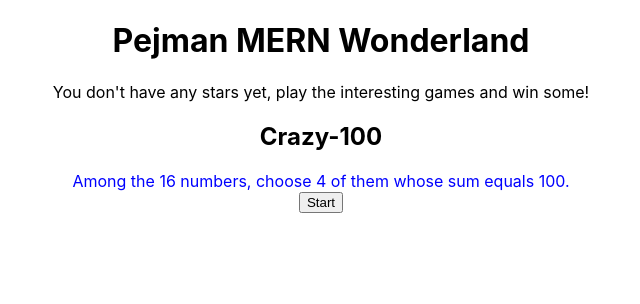
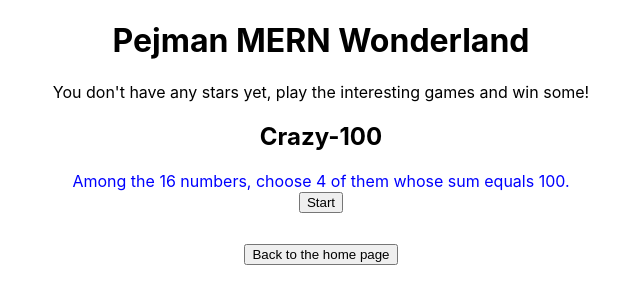
Before and after one commit to PejmanFSD/Pejman-MERN-Wonderland, a React (Create React App) app: page / in a window 1280 px wide. Both pictures are taken after a click on the button "Crazy-100". Shown: the top 304 px of the page, without its empty margins (319-959 px from the left). Built offline with nearby package versions, Linux system fonts and the light colour scheme.

Commit message:
The "Back to Home Page" <button>
The user can return to the Home Page. By clicking on the "Back to Home Page" <button>, the user will be asked if they're sure, if they click on "yes" they will return to the Home Page.

```diff
--- a/src/Crazy100/Crazy100.jsx
+++ b/src/Crazy100/Crazy100.jsx
@@ -4,7 +4,7 @@ import ModeExplaination from "../ModeExplaination";
 import ConfirmationBox from "../ConfirmationBox";
 
 const table = Array.from({ length: 16 }, (_, i) => i);
-export default function Crazy100() {
+export default function Crazy100({ setShowGameTitles, setShowCrazy100 }) {
   const [nums, setNums] = useState([
     { number: "", blockNum: "" },
     { number: "", blockNum: "" },
@@ -25,6 +25,7 @@ export default function Crazy100() {
   const [isWin, setIsWin] = useState("");
   const [isGameStarted, setIsGameStarted] = useState(false);
   const [isTogglingReset, setIsTogglingReset] = useState(false);
+  const [isTogglingHomePage, setIsTogglingHomePage] = useState(false);
   const generateNums = () => {
     setIsGameStarted(true);
     let copyAllNums = [...allNums];
@@ -149,6 +150,17 @@ export default function Crazy100() {
   const toggleResetCancel = () => {
     setIsTogglingReset(false);
   };
+  const toggleHomePage = () => {
+    setIsTogglingHomePage(true);
+  };
+  const toggleHomePageYes = () => {
+    setIsGameStarted(false);
+    setShowCrazy100(false);
+    setShowGameTitles(true);
+  };
+  const toggleHomePageCancel = () => {
+    setIsTogglingHomePage(false);
+  };
   const handleSubmit = () => {
     let sum = 0;
     for (let i = 0; i < answer.length; i++) {
@@ -171,7 +183,7 @@ export default function Crazy100() {
       {answer.map((a) => (
         <div>{a}</div>
       ))}
-      {!isGameStarted && !isTogglingReset && (
+      {!isGameStarted && !isTogglingReset && !isTogglingHomePage && (
         <div>
           <button onClick={() => generateNums()}>Start</button>
         </div>
@@ -190,7 +202,7 @@ export default function Crazy100() {
                 background: chosenExtraNums[t]?.clicked && "gray",
               }}
               onClick={handleClickChosenExtraNum}
-              disabled={isTogglingReset || isWin !== ""}
+              disabled={isTogglingReset || isWin !== "" || isTogglingHomePage}
             >
               {chosenExtraNums[t]?.number}
             </button>
@@ -208,13 +220,16 @@ export default function Crazy100() {
                 color: "red",
               }}
               onClick={handleClickNum}
-              disabled={isTogglingReset || isWin !== ""}
+              disabled={isTogglingReset || isWin !== "" || isTogglingHomePage}
             >
               {nums.find((obj) => obj.blockNum === t)?.number}
             </button>
           )
         )}
-      {isGameStarted && isWin === "" && !isTogglingReset && (
+      {isGameStarted &&
+        isWin === "" &&
+        !isTogglingReset &&
+        !isTogglingHomePage && (
           <div>
             <button
               onClick={handleSubmit}
@@ -224,7 +239,7 @@ export default function Crazy100() {
             </button>
           </div>
         )}
-      {isWin !== "" && !isTogglingReset && (
+      {isWin !== "" && !isTogglingReset && !isTogglingHomePage && (
         <div>
           <button
             onClick={toggleResetYes}
@@ -234,7 +249,10 @@ export default function Crazy100() {
           </button>
         </div>
       )}
-      {isGameStarted && isWin === "" && !isTogglingReset && (
+      {isGameStarted &&
+        isWin === "" &&
+        !isTogglingReset &&
+        !isTogglingHomePage && (
           <div>
             <button
               onClick={toggleReset}
@@ -258,6 +276,31 @@ export default function Crazy100() {
           />
         </div>
       )}
+      {!isTogglingReset && !isTogglingHomePage && (
+        <button
+          style={{
+            position: "relative",
+            top: "30px",
+          }}
+          onClick={() => toggleHomePage()}
+        >
+          Back to the home page
+        </button>
+      )}
+      {isTogglingHomePage && (
+        <div
+          style={{
+            position: "relative",
+            top: "30px",
+          }}
+        >
+          <ConfirmationBox
+            question="Are you sure you want to go back to Home Page?"
+            toggleYes={toggleHomePageYes}
+            toggleCancel={toggleHomePageCancel}
+          />
+        </div>
+      )}
     </div>
   );
 }
```
Lines whose indentation alone changed are shown as unchanged.
